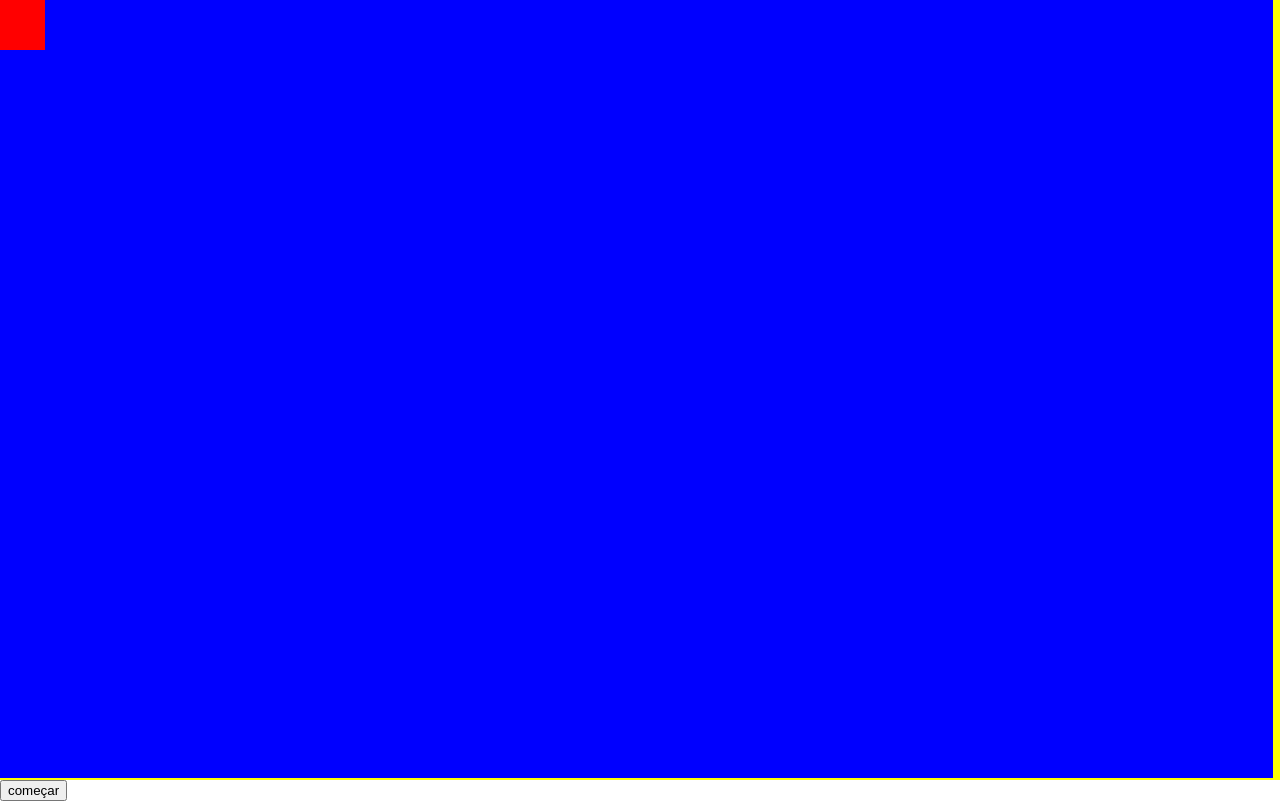
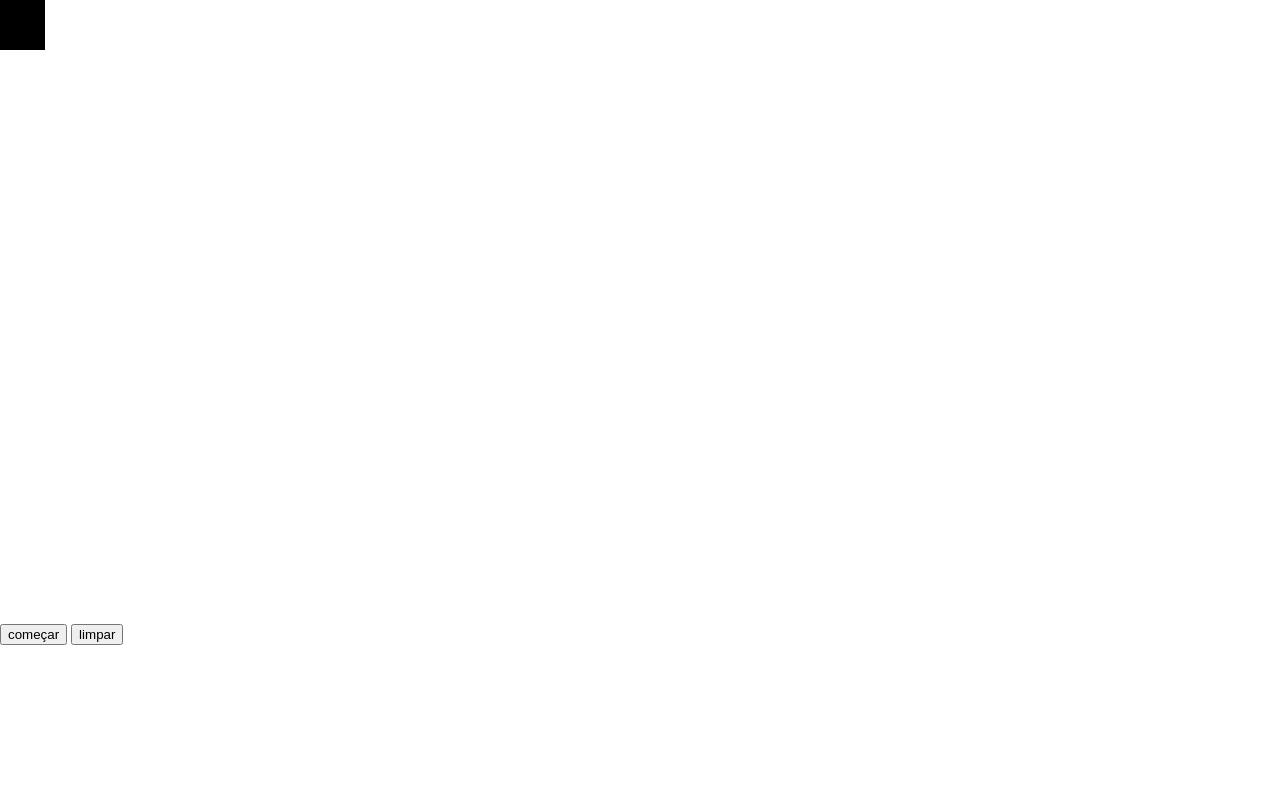
Before and after one commit to adargains/etch-a-sketch, a plain HTML site: page index.html in a window 1280 px wide. Both pictures are taken after a click on the button "começar". Drawn offline with Linux system fonts and the light colour scheme.

Commit message:
funcionando com botão de limpar

```diff
--- a/estilo.css
+++ b/estilo.css
@@ -2,13 +2,9 @@ body {
 	margin:0px;
 }
 
-#container {
-	background: yellow;
-}
-
 .box {
 	position: relative;
-	background: blue;
+	background: white;
 	display: inline-block;
 	border: 0px;
 	width: 3.99%;
--- a/index.html
+++ b/index.html
@@ -9,7 +9,8 @@
 <body>
 
 <div id="container"></div>
-<button>começar</button>
+<button id="comecar">começar</button>
+<button id="limpar">limpar</button>
 </body>
 
 
--- a/javascript.js
+++ b/javascript.js
@@ -1,13 +1,17 @@
 $(document).ready(function(){
-	$("button").click(function(){
+	$("#comecar").click(function(){
 		var i = 0;
-		while(i<405){
+		while(i<324){
 			$("#container").append("<div class='box'></div>");
 			i++;
 		}
 	});
+
+	$("#limpar").click(function(){
+		$(".box").css("background","white");
+	})
 });
 
 $(document).on("mouseenter",".box", function(){
-        	$(this).css("background","red");
-    	});
+	$(this).css("background","black");
+});
```
